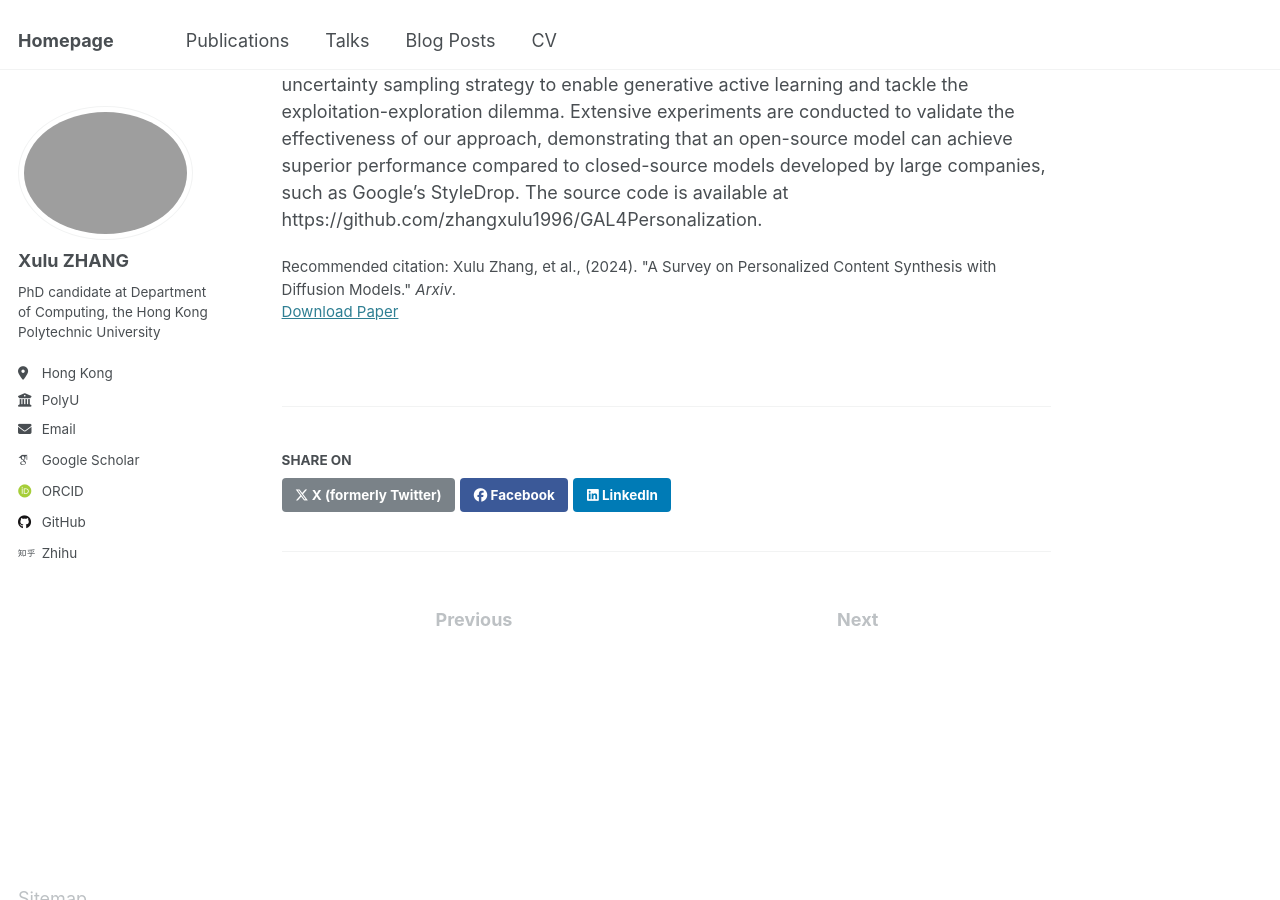
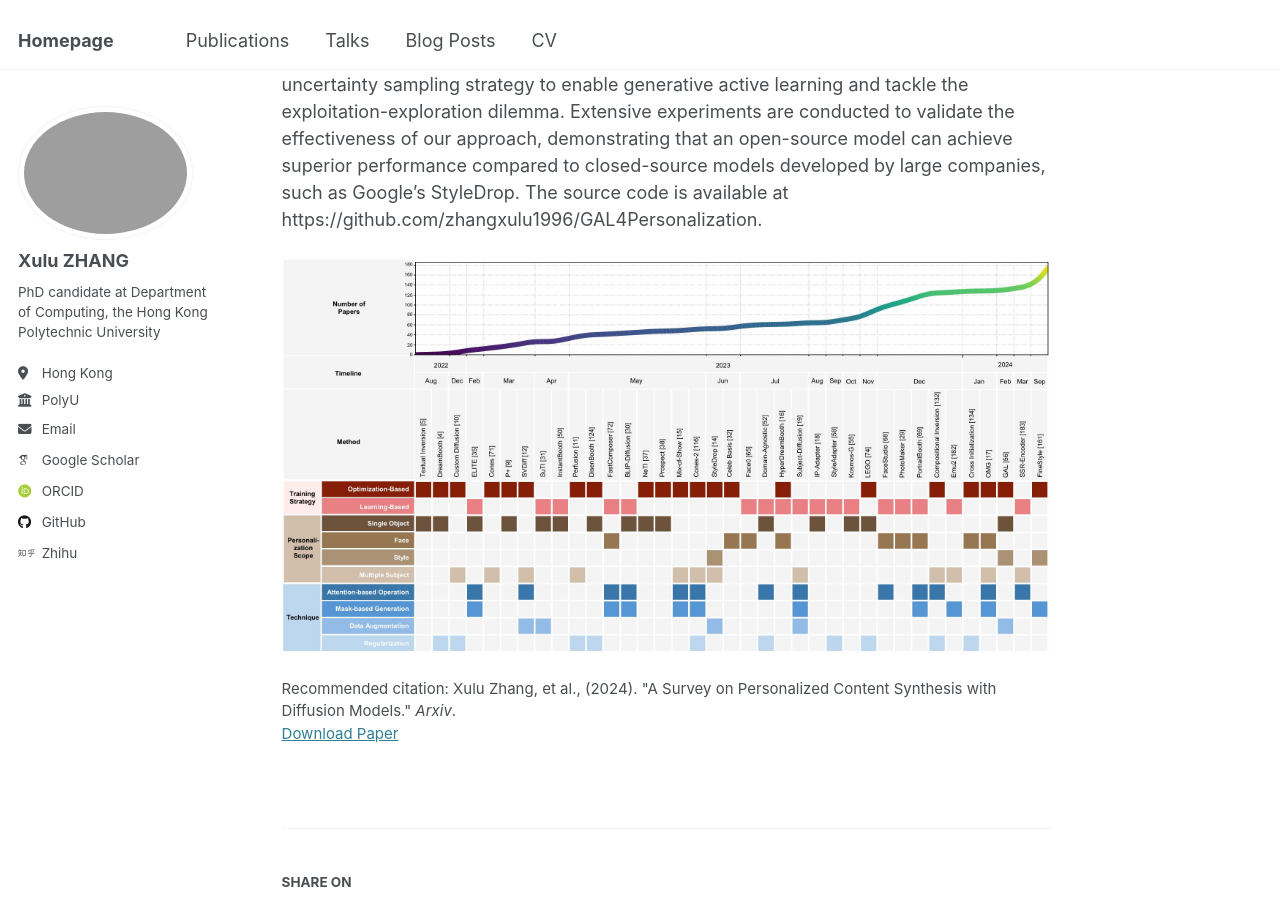
Before and after one commit to zhangxulu1996/zhangxulu1996.github.io, a Jekyll site: the page built from _publications/paper5.md, in a window 1280 px wide and 900 px high, scrolled down 349 px. Built offline with Jekyll 4.4.1, drawn with Linux system fonts in a browser that asks for light colours; some web fonts are replaced.

Commit message:
Update paper5.md

```diff
--- a/_publications/paper5.md
+++ b/_publications/paper5.md
@@ -6,7 +6,9 @@ date: 2024-1-1
 venue: 'Arxiv'
 paperurl: 'https://arxiv.org/pdf/2405.05538'
 citation: 'Xulu Zhang, et al., (2024). &quot;A Survey on Personalized Content Synthesis with Diffusion Models.&quot; <i>Arxiv</i>.'
-excerpt: "Survey illustration.<br/><img src='/images/paper5_fig.jpg'>"
 ---
 
 This paper presents a pilot study that explores the application of active learning, traditionally studied in the context of discriminative models, to generative models. We specifically focus on image synthesis personalization tasks. The primary challenge in conducting active learning on generative models lies in the open-ended nature of querying, which differs from the closed form of querying in discriminative models that typically target a single concept. We introduce the concept of anchor directions to transform the querying process into a semi-open problem. We propose a direction-based uncertainty sampling strategy to enable generative active learning and tackle the exploitation-exploration dilemma. Extensive experiments are conducted to validate the effectiveness of our approach, demonstrating that an open-source model can achieve superior performance compared to closed-source models developed by large companies, such as Google's StyleDrop. The source code is available at https://github.com/zhangxulu1996/GAL4Personalization.
+
+
+<img src='/images/paper5_fig.jpg'>
```
